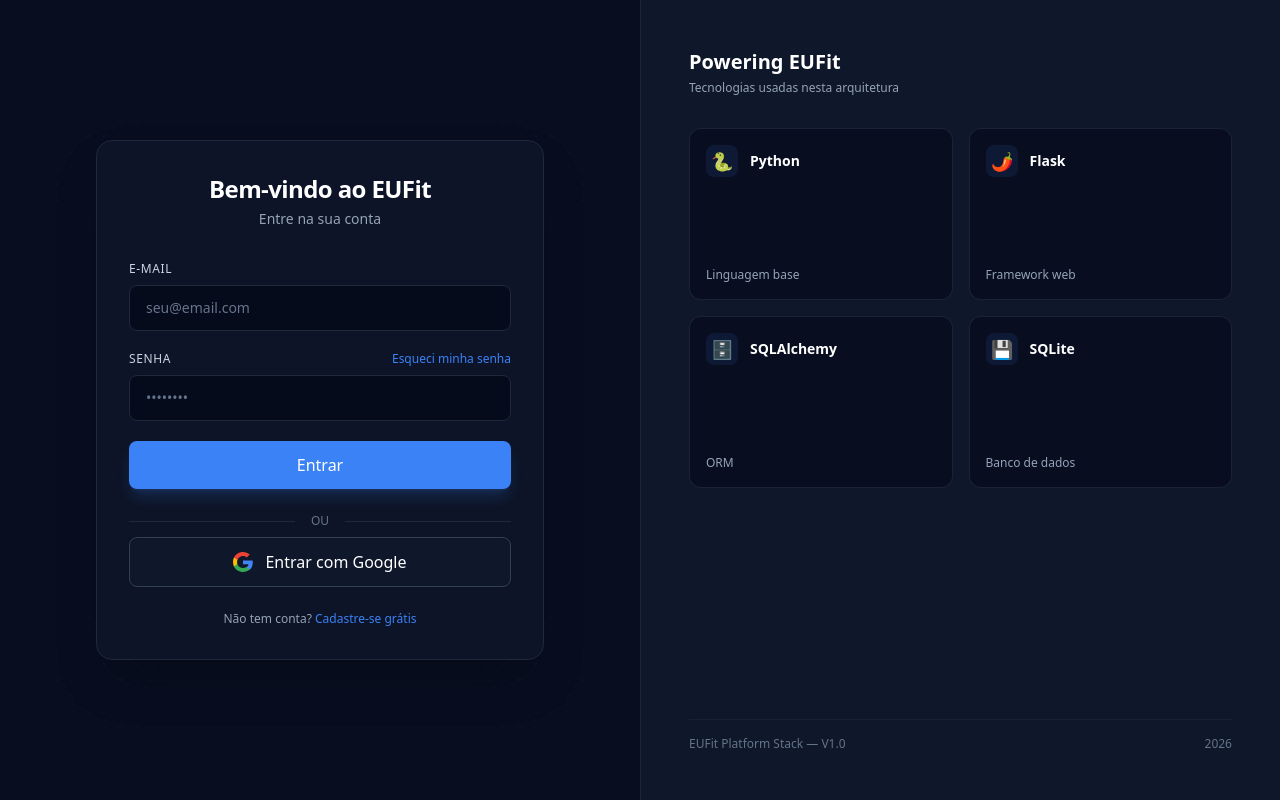
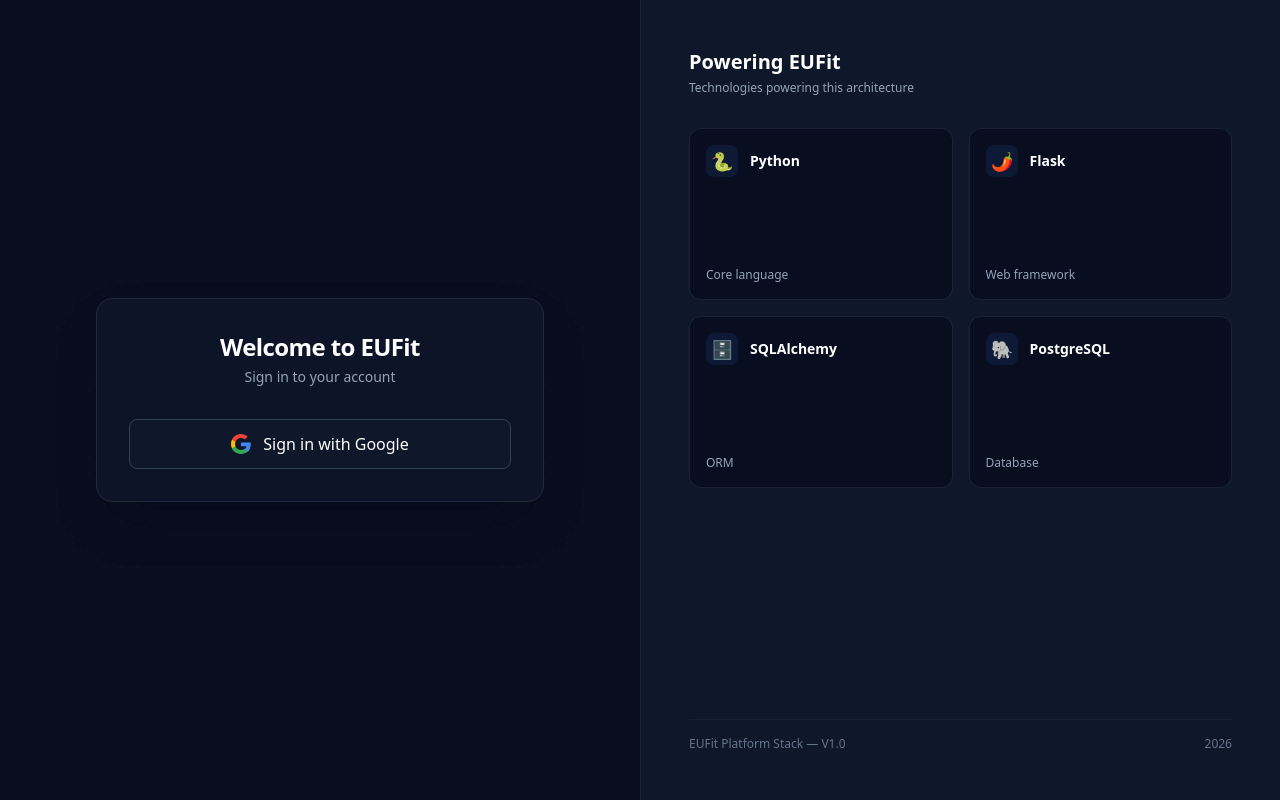
Before and after one commit to jurandir007/eufit, a Flask app: page /auth/login in a window 1280 px wide. Run offline with Flask 3, Linux system fonts and the light colour scheme; some libraries are stand-ins or nearby versions.

Commit message:
refactor: adapt auth to Neon + translate login to English

```diff
--- a/app/routers/auth/forms.py
+++ b/app/routers/auth/forms.py
@@ -1,15 +1,8 @@
 from flask_wtf import FlaskForm
-from wtforms import StringField, PasswordField, SubmitField
-from wtforms.validators import DataRequired, Email, Length
+from wtforms import StringField, SubmitField
+from wtforms.validators import DataRequired, Email
 
 
 class LoginForm(FlaskForm):
     email = StringField("E-mail", validators=[DataRequired(), Email()])
-    password = PasswordField("Senha", validators=[DataRequired()])
     submit = SubmitField("Entrar")
-
-
-class RegisterForm(FlaskForm):
-    email = StringField("E-mail", validators=[DataRequired(), Email()])
-    password = PasswordField("Senha", validators=[DataRequired(), Length(min=8)])
-    submit = SubmitField("Criar conta")
--- a/app/routers/auth/routes.py
+++ b/app/routers/auth/routes.py
@@ -1,23 +1,14 @@
 # EUFit/app/routers/auth/routes.py
-from flask import render_template, redirect, url_for, flash, request
+from flask import render_template, redirect, url_for, flash
 from flask_login import login_user, logout_user
 from app.extensions import oauth, db
 from app.routers.auth.models import User
 from app.routers.auth import auth_bp
-from app.routers.auth.forms import LoginForm, RegisterForm
 
 
-@auth_bp.route("/login", methods=["GET", "POST"])
+@auth_bp.route("/login", methods=["GET"])
 def login():
-    form = LoginForm()
-    if form.validate_on_submit():
-        user = User.query.filter_by(email=form.email.data).first()
-        if user and user.check_password(form.password.data):
-            login_user(user)
-            flash("Login efetuado com sucesso!", "success")
-            return redirect(url_for("dashboard.home"))
-        flash("E-mail ou palavra-passe incorretos.", "danger")
-    return render_template("auth/login.html", form=form)
+    return render_template("auth/login.html")
 
 
 @auth_bp.route("/google-login")
@@ -32,60 +23,37 @@ def google_auth():
     user_info = token.get("userinfo")
 
     if not user_info:
-        flash("Falha na autenticação com o Google.", "danger")
+        flash("Google authentication failed.", "danger")
         return redirect(url_for("auth.login"))
 
     google_id = user_info.get("sub")
     email = user_info.get("email")
     name = user_info.get("name")
 
-    # Verificar se o utilizador já existe pelo google_id ou pelo e-mail
     user = User.query.filter_by(google_id=google_id).first()
 
     if not user:
         user = User.query.filter_by(email=email).first()
         if user:
-            # Se o utilizador já existe com o e-mail mas sem o google_id associado
             user.google_id = google_id
             user.name = name or user.name
             db.session.commit()
         else:
-            # Criar novo utilizador via Google
             user = User(
                 email=email,
                 name=name,
                 google_id=google_id,
-                password_hash=None
             )
             db.session.add(user)
             db.session.commit()
 
-    # Iniciar sessão com Flask-Login
     login_user(user)
-    flash("Login efetuado com sucesso!", "success")
+    flash("Login successful!", "success")
     return redirect(url_for("dashboard.home"))
-
-@auth_bp.route("/register", methods=["GET", "POST"])
-def register():
-    form = RegisterForm()
-    if form.validate_on_submit():
-        existing_user = User.query.filter_by(email=form.email.data).first()
-        if existing_user:
-            flash("Este e-mail já está registado.", "danger")
-            return redirect(url_for("auth.register"))
-
-        user = User(email=form.email.data)
-        user.set_password(form.password.data)
-        db.session.add(user)
-        db.session.commit()
-
-        flash("Registo efetuado com sucesso! Faça login.", "success")
-        return redirect(url_for("auth.login"))
-    return render_template("auth/register.html", form=form)
 
 
 @auth_bp.route("/logout")
 def logout():
     logout_user()
-    flash("Sessão terminada.", "success")
-    return redirect(url_for("main.index"))
+    flash("Session ended.", "success")
+    return redirect(url_for("auth.login"))
--- a/app/templates/auth/login.html
+++ b/app/templates/auth/login.html
@@ -1,58 +1,11 @@
 <!-- EUFit/app/templates/auth/login.html -->
 {% extends "layouts/auth_split.html" %}
-{% block title %}Entrar — EUFit{% endblock %}
+{% block title %}Sign in — EUFit{% endblock %}
 
 {% block form_content %}
 <div class="mb-8 text-center">
-    <h2 class="text-2xl font-bold tracking-tight text-white">Bem-vindo ao EUFit</h2>
-    <p class="text-sm text-slate-400 mt-1">Entre na sua conta</p>
-</div>
-
-<form method="POST" class="space-y-5">
-    {{ form.hidden_tag() }}
-
-    <div>
-        <label class="block text-xs font-medium text-slate-300 uppercase tracking-wider mb-2">
-            E-mail
-        </label>
-        {{ form.email(
-            class="w-full bg-slate-950/60 border border-slate-800 rounded-lg px-4 py-3 text-sm text-white placeholder-slate-500 focus:outline-none focus:border-accentBlue focus:ring-1 focus:ring-accentBlue transition",
-            placeholder="seu@email.com",
-            autocomplete="email"
-        ) }}
-        {% for error in form.email.errors %}
-            <p class="text-xs text-red-400 mt-1">{{ error }}</p>
-        {% endfor %}
-    </div>
-
-    <div>
-        <div class="flex items-center justify-between mb-2">
-            <label class="block text-xs font-medium text-slate-300 uppercase tracking-wider">
-                Senha
-            </label>
-            <a href="#" class="text-xs text-accentBlue hover:underline">Esqueci minha senha</a>
-        </div>
-        {{ form.password(
-            class="w-full bg-slate-950/60 border border-slate-800 rounded-lg px-4 py-3 text-sm text-white placeholder-slate-500 focus:outline-none focus:border-accentBlue focus:ring-1 focus:ring-accentBlue transition",
-            placeholder="••••••••",
-            autocomplete="current-password"
-        ) }}
-        {% for error in form.password.errors %}
-            <p class="text-xs text-red-400 mt-1">{{ error }}</p>
-        {% endfor %}
-    </div>
-
-    <button type="submit"
-            class="w-full bg-accentBlue hover:bg-blue-600 text-white font-medium py-3 rounded-lg transition duration-200 shadow-lg shadow-blue-500/20">
-        Entrar
-    </button>
-</form>
-
-<div class="mt-4">
-    <div class="relative flex py-2 items-center">
-        <div class="flex-grow border-t border-slate-800"></div>
-        <span class="flex-shrink mx-4 text-xs text-slate-500 uppercase">ou</span>
-        <div class="flex-grow border-t border-slate-800"></div>
+    <h2 class="text-2xl font-bold tracking-tight text-white">Welcome to EUFit</h2>
+    <p class="text-sm text-slate-400 mt-1">Sign in to your account</p>
 </div>
 
 <a href="{{ url_for('auth.google_login') }}"
@@ -63,14 +16,6 @@
         <path fill="#FBBC05" d="M5.28 14.27c-.25-.72-.38-1.49-.38-2.27s.13-1.55.38-2.27V6.58H1.19C.43 8.12 0 9.87 0 12s.43 3.88 1.19 5.42l4.09-3.15z"/>
         <path fill="#EA4335" d="M12 4.75c1.77 0 3.35.61 4.6 1.8l3.42-3.42C17.95 1.19 15.24 0 12 0 7.22 0 3.17 2.64 1.19 6.58l4.09 3.15c.95-2.83 3.6-4.98 6.72-4.98z"/>
     </svg>
-        Entrar com Google
+    Sign in with Google
 </a>
-</div>
-
-<p class="mt-6 text-center text-xs text-slate-400">
-    Não tem conta?
-    <a href="{{ url_for('auth.register') }}" class="text-accentBlue font-medium hover:underline">
-        Cadastre-se grátis
-    </a>
-</p>
 {% endblock %}
--- a/app/templates/layouts/auth_split.html
+++ b/app/templates/layouts/auth_split.html
@@ -1,6 +1,6 @@
 <!-- ~/EUFit/app/templates/layouts/auth_split.html -->
 <!DOCTYPE html>
-<html lang="pt-BR" class="h-full">
+<html lang="en" class="h-full">
 <head>
     <meta charset="UTF-8">
     <meta name="viewport" content="width=device-width, initial-scale=1.0">
@@ -27,7 +27,7 @@
 
     <div class="w-full h-screen flex flex-col lg:flex-row overflow-hidden">
 
-        <!-- ─── Lado Esquerdo: card de auth ──────────────────── -->
+        <!-- ─── Left: auth card ──────────────────────────────── -->
         <div class="w-full lg:w-1/2 flex flex-col items-center justify-center p-8 bg-slate-900/50 relative overflow-y-auto">
 
             <div class="absolute inset-0 bg-[radial-gradient(#334155_1px,transparent_1px)] [background-size:16px_16px] opacity-20 pointer-events-none"></div>
@@ -37,7 +37,7 @@
             </div>
         </div>
 
-        <!-- ─── Lado Direito: painel de techs animado ─────────── -->
+        <!-- ─── Right: animated tech panel ───────────────────── -->
         <div class="w-full lg:w-1/2 bg-slate-900 border-l border-slate-800/80 flex flex-col justify-between p-8 lg:p-12">
 
             <div>
@@ -45,11 +45,11 @@
                     Powering EUFit
                 </h3>
                 <p class="text-xs text-slate-400 text-center lg:text-left mb-8">
-                    Tecnologias usadas nesta arquitetura
+                    Technologies powering this architecture
                 </p>
 
                 <div id="tech-grid" class="grid grid-cols-1 sm:grid-cols-2 lg:grid-cols-2 gap-4 min-h-[360px]">
-                    <!-- preenchido via JS -->
+                    <!-- filled via JS -->
                 </div>
             </div>
 
@@ -62,22 +62,22 @@
     </div>
 
     <script>
-        // ─── Techs reais do EUFit ────────────────────────────────
+        // ─── Real EUFit techs ────────────────────────────────────
         const TECHS = [
-            { icon: '🐍', name: 'Python',         role: 'Linguagem base' },
-            { icon: '🌶️', name: 'Flask',          role: 'Framework web' },
+            { icon: '🐍', name: 'Python',         role: 'Core language' },
+            { icon: '🌶️', name: 'Flask',          role: 'Web framework' },
             { icon: '🗄️', name: 'SQLAlchemy',     role: 'ORM' },
-            { icon: '💾', name: 'SQLite',         role: 'Banco de dados' },
-            { icon: '🦄', name: 'Gunicorn',       role: 'Servidor WSGI' },
+            { icon: '🐘', name: 'PostgreSQL',     role: 'Database' },
+            { icon: '🦄', name: 'Gunicorn',       role: 'WSGI server' },
             { icon: '🌐', name: 'Nginx',          role: 'Reverse proxy' },
-            { icon: '☁️', name: 'Google Cloud',   role: 'Infraestrutura' },
+            { icon: '☁️', name: 'Google Cloud',   role: 'Infrastructure' },
             { icon: '🔒', name: "Let's Encrypt",  role: 'HTTPS' },
-            { icon: '🌿', name: 'Git',            role: 'Versionamento' },
-            { icon: '🐧', name: 'Debian',         role: 'Sistema operacional' },
+            { icon: '🌿', name: 'Git',            role: 'Version control' },
+            { icon: '🐧', name: 'Debian',         role: 'Operating system' },
         ];
 
-        const BATCH_SIZE  = 4;      // quantos cards visíveis por vez
-        const INTERVAL_MS = 2500;   // intervalo entre trocas
+        const BATCH_SIZE  = 4;
+        const INTERVAL_MS = 2500;
 
         const grid = document.getElementById('tech-grid');
         let cursor = 0;
```
Also changed, not shown: app/routers/auth/models.py (+4 -15 lines). Lines whose indentation alone changed are shown as unchanged.
